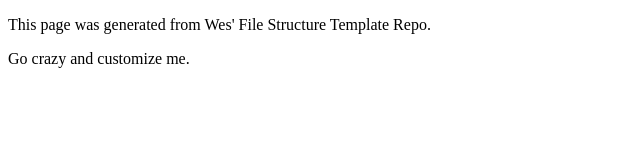
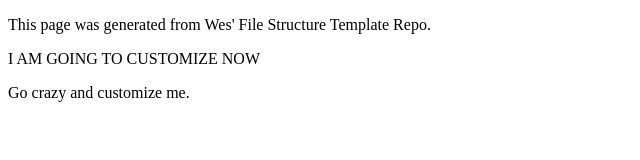
Before and after one commit to Gi003/art101, a plain HTML site: page index.html in a window 1280 px wide. Shown: the whole page, without its empty margins (0-640 px from the left). Drawn offline with Linux system fonts and the light colour scheme.

Commit message:
Update index.html

```diff
--- a/index.html
+++ b/index.html
@@ -7,7 +7,7 @@
 <body>
 	<main>
 		<p>This page was generated from Wes' File Structure Template Repo.</p>
-
+		I AM GOING TO CUSTOMIZE NOW
 		<p>Go crazy and customize me.</p>
 	</main>
 
```
